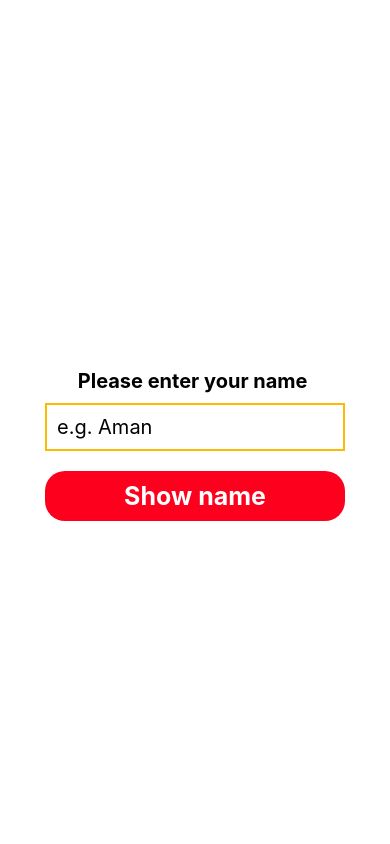
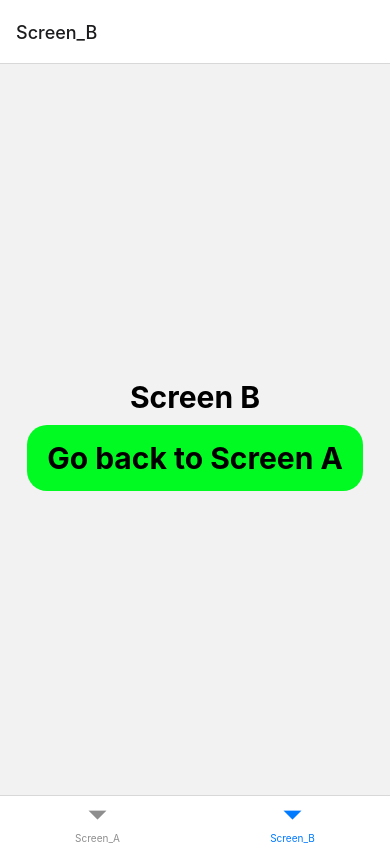
Before and after one commit to aman-saurabh/react-native-basics, a React Native app: screen /Screen_B in a window 390 px wide. Built offline with nearby package versions, Linux system fonts and the light colour scheme.

Commit message:
Working on react navigation bottom tabs

```diff
--- a/App.js
+++ b/App.js
@@ -1,3 +1,4 @@
+import 'react-native-gesture-handler';
 import Component01 from "./components/Component01";
 import Component02 from "./components/Component02";
 import Component03 from "./components/Component03";
@@ -12,6 +13,8 @@ import Component11 from "./components/Component11";
 import Component12 from "./components/Component12";
 import Component13 from "./components/Component13";
 import Component14 from "./components/Component14";
+import StackNavigationComponent from './components/react-navigation/01-stack-navigation/StackNavigationComponent';
+import TabBottomNavigationComponent from './components/react-navigation/02-tab-navigation/TabBottomNavigationComponent';
 
 /*
     To run this project first you need to install "Andriod studio" in your system and then follow these steps.
@@ -50,7 +53,9 @@ export default function App() {
       {/* <Component11 /> */}
       {/* <Component12 /> */}
       {/* <Component13 /> */}
-      <Component14 />
+      {/* <Component14 /> */}
+      {/* <StackNavigationComponent /> */}
+      <TabBottomNavigationComponent />
     </>
   );
 }
--- a/components/Component08.js
+++ b/components/Component08.js
@@ -59,4 +59,3 @@ const styles = StyleSheet.create({
 })
 
 export default Component08
-//Completed till 1:36
--- a/components/Component14.js
+++ b/components/Component14.js
@@ -10,6 +10,11 @@ const Component14 = () => {
     return (
         <View style={styles.container}>
             <Text style={styles.text}>Please enter your name </Text>
+            {/* Here intentionally I have used showName={show}, we could have used show={show} also, which is more simple.
+            But I used 'showName' inplace of 'show' in keyword just to show that it is not necessary that we use same keword as key.
+            But also note that here since we have passed 'show' data using 'showName' keyword, so in child component also we can
+            access this property as 'props.showName' only in the child component. If we try to access it as 'props.show' we will
+            get null as we are not passing any data with 'show' as key from here(i.e. from parent component.)*/}
             <InputComponent name={name} setName={setName} showName={show} setShowName={setShow} />
             {show && (
                 <Text style={styles.text}>Your name is : {name}</Text>
--- /dev/null
+++ b/components/react-navigation/01-stack-navigation/StackNavigationComponent.js
@@ -0,0 +1,65 @@
+import { NavigationContainer } from '@react-navigation/native'
+import { createStackNavigator } from '@react-navigation/stack'
+import React from 'react'
+import ScreenA from '../ScreenA';
+import ScreenB from '../ScreenB';
+
+//'Stack' navigation
+
+/*
+    The NavigationContainer is responsible for managing your app state and linking your top-level navigator to the app environment.
+
+    The container takes care of platform specific integration and provides various useful functionality:
+
+    1.) Deep link integration with the linking prop.
+    2.) Notify state changes for screen tracking, state persistence etc.
+    3.) Handle system back button on Android by using the BackHandler API from React Native.
+*/
+
+const Stack = createStackNavigator();
+
+/*
+    Case 1:-
+    If you don't want screen header on any particular screen then use following code in that particular screen section
+    (i.e. inside <Stack.Screen> of that particular screen). You can do it for as many screens as you want.
+    *******************************************
+    options={{
+        header: () => null
+    }}
+    *******************************************
+
+    Case 2: -
+    And if you don't want screen header on any screen then simply use following code in <Stack.Navigator> section itself
+    and thus no need to add above code in every <Stack.Screen>
+    *******************************************
+    screenOptions={{
+        header: () => null
+    }}
+    *******************************************
+*/
+
+const StackNavigationComponent = () => {
+    return (
+        <NavigationContainer>
+            <Stack.Navigator
+                screenOptions={{
+                    header: () => null
+                }}
+            >
+                <Stack.Screen
+                    name='Screen_A'
+                    component={ScreenA}
+                    // options={{
+                    //     header: () => null
+                    // }}
+                />
+                <Stack.Screen
+                    name='Screen_B'
+                    component={ScreenB}
+                />
+            </Stack.Navigator>
+        </NavigationContainer>
+    )
+}
+
+export default StackNavigationComponent
--- /dev/null
+++ b/components/react-navigation/02-tab-navigation/TabBottomNavigationComponent.js
@@ -0,0 +1,29 @@
+import React from 'react'
+import { NavigationContainer } from '@react-navigation/native'
+import { createBottomTabNavigator } from '@react-navigation/bottom-tabs'
+import ScreenA from '../ScreenA';
+import ScreenB from '../ScreenB';
+
+//'Bottom Tab' navigation
+//It creates tabs in the bottom of the screens and we can use those tabs to move between screens.
+
+const Tab = createBottomTabNavigator();
+
+const TabBottomNavigationComponent = () => {
+    return (
+        <NavigationContainer>
+            <Tab.Navigator>
+                <Tab.Screen
+                    name='Screen_A'
+                    component={ScreenA}
+                />
+                <Tab.Screen
+                    name='Screen_B'
+                    component={ScreenB}
+                />
+            </Tab.Navigator>
+        </NavigationContainer>
+    )
+}
+
+export default TabBottomNavigationComponent
--- /dev/null
+++ b/components/react-navigation/ScreenA.js
@@ -0,0 +1,51 @@
+import React from 'react'
+import { Pressable, StyleSheet, Text, View } from 'react-native'
+
+const ScreenA = ({ navigation }) => {
+
+    const onPressHandler = () => {
+        navigation.navigate('Screen_B')
+        // navigation.goBack()
+        // navigation.replace('Screen_B')
+    }
+    /*
+        Case 1 :- When using "navigation.navigate('Screen_B')" in screen_A
+        On the Screen_B header you will see a back button but not on Screen_A, Its because Screen_B is behind Screen_A in the stack and
+        nothing is behind Screen_A in the stack. So on the Screen_B we can use "navigation.goBack()" also inplace of "navigation.navigate('Screen_A')"
+        as Screen_A is behind Screen_B in the stack but we can't use "navigation.goBack()" on Screen_A as no other screen is behind Screen_A.
+
+        Case 2 :- When using "navigation.goBack()" in screen_A
+        We can't use otherwise it will throw console error as no other screen is behind Screen_A in the stack.
+
+        Case 3 :- When using "navigation.replace('Screen_B')" in screen_A
+        It destroys the stack and navigate to the desired screen in a new stack. So if we use "navigation.replace('Screen_B')" in Screen_A then
+        we can't use "navigation.goBack()" on Screen_B as there is no screen in the stack in such cases.
+        ### Also Note that navigation.replace('Screen_B') will work with 'Stack' navigation only and not with 'Bottom Tabs' navigation.
+     */
+    return (
+        <View style={styles.body}>
+            <Text style={styles.text}>Screen A</Text>
+            <Pressable
+                onPress={onPressHandler}
+                style={({ pressed }) => ({ backgroundColor: pressed ? '#ddd' : '#fcf400', paddingVertical: 5, paddingHorizontal: 10, borderRadius: 20 })}
+            >
+                <Text style={styles.text}>Go to Screen B</Text>
+            </Pressable>
+        </View>
+    )
+}
+
+const styles = StyleSheet.create({
+    body: {
+        flex: 1,
+        justifyContent: 'center',
+        alignItems: 'center'
+    },
+    text: {
+        fontSize: 30,
+        fontWeight: '700',
+        margin: 10
+    }
+})
+
+export default ScreenA
--- /dev/null
+++ b/components/react-navigation/ScreenB.js
@@ -0,0 +1,40 @@
+import React from 'react'
+import { Pressable, StyleSheet, Text, View } from 'react-native'
+
+const ScreenB = ({ navigation }) => {
+    /*
+        to understand when we can use "navigation.navigate('Screen_A')"", when we can use "navigation.goBack()"
+        and when we can use "navigation.replace('Screen_A')" check Screen_A for details.
+    */
+    const onPressHandler = () => {
+        navigation.navigate('Screen_A')
+        // navigation.goBack();
+        // navigation.replace('Screen_A')
+    }
+    return (
+        <View style={styles.body}>
+            <Text style={styles.text}>Screen B</Text>
+            <Pressable
+                onPress={onPressHandler}
+                style={({ pressed }) => ({ backgroundColor: pressed ? '#ddd' : '#00fa21', paddingVertical: 5, paddingHorizontal: 10, borderRadius: 20 })}
+            >
+                <Text style={styles.text}>Go back to Screen A</Text>
+            </Pressable>
+        </View>
+    )
+}
+
+const styles = StyleSheet.create({
+    body: {
+        flex: 1,
+        justifyContent: 'center',
+        alignItems: 'center'
+    },
+    text: {
+        fontSize: 30,
+        fontWeight: '700',
+        margin: 10
+    }
+})
+
+export default ScreenB
--- a/package.json
+++ b/package.json
@@ -10,11 +10,17 @@
     "eject": "expo eject"
   },
   "dependencies": {
+    "@react-navigation/bottom-tabs": "^6.4.1",
+    "@react-navigation/native": "^6.0.14",
+    "@react-navigation/stack": "^6.3.5",
     "expo": "~45.0.0",
     "expo-status-bar": "~1.3.0",
     "react": "17.0.2",
     "react-dom": "17.0.2",
     "react-native": "0.68.2",
+    "react-native-gesture-handler": "~2.2.1",
+    "react-native-safe-area-context": "4.2.4",
+    "react-native-screens": "~3.11.1",
     "react-native-web": "0.17.7"
   },
   "devDependencies": {
```
Also changed, not shown: components/child-components/component14/InputComponent.js (+7 -1 lines), components/Component15.js (added), 1 other file (tests, documents, lock files or other folders).
